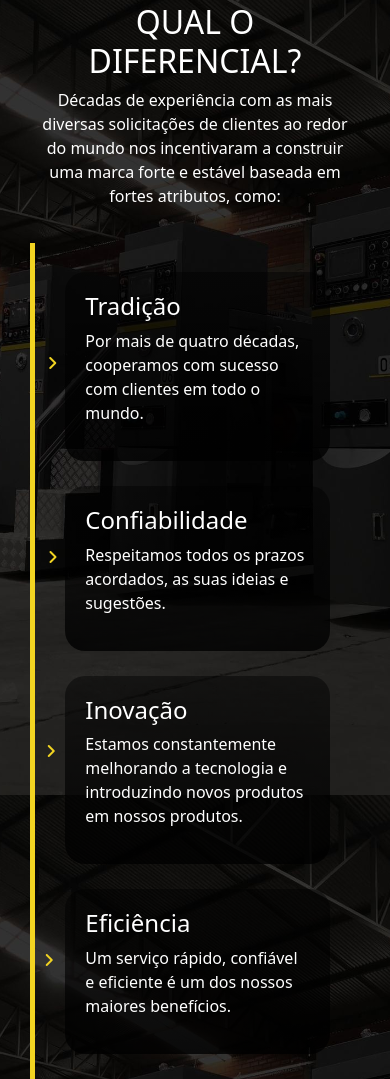
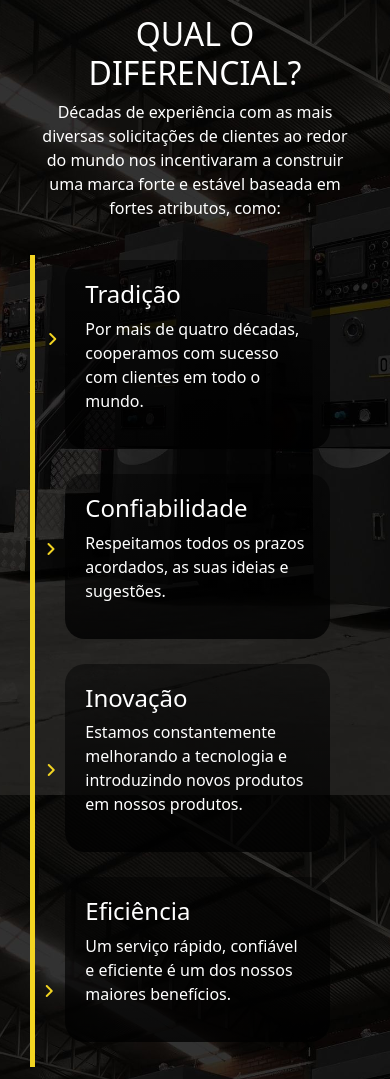
Before and after one commit to joaomarcosmr/Site-JIALONG, a plain HTML site: page index.html in a window 390 px wide. Shown: the part 3603-4682 px from the top of the page. Drawn offline with nearby package versions, Linux system fonts and the light colour scheme.

Commit message:
tryagain

```diff
--- a/css/mediaquery.css
+++ b/css/mediaquery.css
@@ -88,34 +88,22 @@
 
     #seta1{
         left: -18px;
-        top: 10%;
-
-        -webkit-mask-position-x: -18px;
-        -webkit-mask-position-y: 10%;
+        top: 4%;
     }
 
     #seta2{
-        left: -32px;
-        top: 35%;
-
-        -webkit-mask-position-x: -32px;
-        -webkit-mask-position-y: 35%;
+        left: -34px;
+        top: 24%;
     }
 
     #seta3{
         left: -48px;
-        top: 60%;
-
-        -webkit-mask-position-x: -48px;
-        -webkit-mask-position-y: 60%;
+        top: 43%;
     }
 
     #seta4{
         left: -64px;
-        top: 87%;
-
-        -webkit-mask-position-x: -64px;
-        -webkit-mask-position-y: 87%;
+        top: 64%;
     }
 
     #grid-right-tradition{
@@ -234,6 +222,26 @@
         height: 1000px;
         margin-left: 0px;
         margin-right: 0px;
+    }
+
+    #seta1{
+        left: -18px;
+        top: 4%;
+    }
+
+    #seta2{
+        left: -34px;
+        top: 24%;
+    }
+
+    #seta3{
+        left: -48px;
+        top: 45%;
+    }
+
+    #seta4{
+        left: -64px;
+        top: 66%;
     }
 
     /* fifth section - video gallery -- PRIMEIRA PARTE*/
--- a/css/style.css
+++ b/css/style.css
@@ -141,36 +141,33 @@ a{
     -webkit-mask-attachment: fixed;
 }
 
+.boxangle{
+    position: absolute;
+    height: 100%;
+}
+
 #seta1{
     position: relative;
-    top: 13%;
+    top: 12%;
+    left: 13px;
 }
 
 #seta2{
     position: relative;
     top: 36%;
-    left: -10px;
-
-    -webkit-mask-position-x: -10px;
-    -webkit-mask-position-y: 36%;
+    left: 0px;
 }
 
 #seta3{
     position: relative;
-    top: 60%;
-    left: -24px;
-
-    -webkit-mask-position-x: -24px;
-    -webkit-mask-position-y: 60%;
+    top: 62%;
+    left: -16px;
 }
 
 #seta4{
     position: relative;
     top: 85%;
-    left: -38px;
-
-    -webkit-mask-position-x: -38px;
-    -webkit-mask-position-y: 85%;
+    left: -32px;
 }
 
 #grid-right-tradition{
--- a/index.html
+++ b/index.html
@@ -166,10 +166,12 @@
                   </div>
               </div>
               <div class="col-md-12 col-lg-6 order-2" id="grid-left-tradition">
-                <i class="fa-solid fa-angle-right" style="color: #F2D422;" id="seta1"></i>
-                <i class="fa-solid fa-angle-right" style="color: #F2D422;" id="seta2"></i>
-                <i class="fa-solid fa-angle-right" style="color: #F2D422;" id="seta3"></i>
-                <i class="fa-solid fa-angle-right" style="color: #F2D422;" id="seta4"></i>
+                <div class="boxangle">
+                  <i class="fa-solid fa-angle-right" style="color: #F2D422;" id="seta1"></i>
+                  <i class="fa-solid fa-angle-right" style="color: #F2D422;" id="seta2"></i>
+                  <i class="fa-solid fa-angle-right" style="color: #F2D422;" id="seta3"></i>
+                  <i class="fa-solid fa-angle-right" style="color: #F2D422;" id="seta4"></i>
+                </div>
                   <div class="box top">
                     <h3 class="text-white">Tradição</h3>
                     <p>Por mais de quatro décadas, cooperamos com sucesso com clientes em todo o mundo.</p>
```
